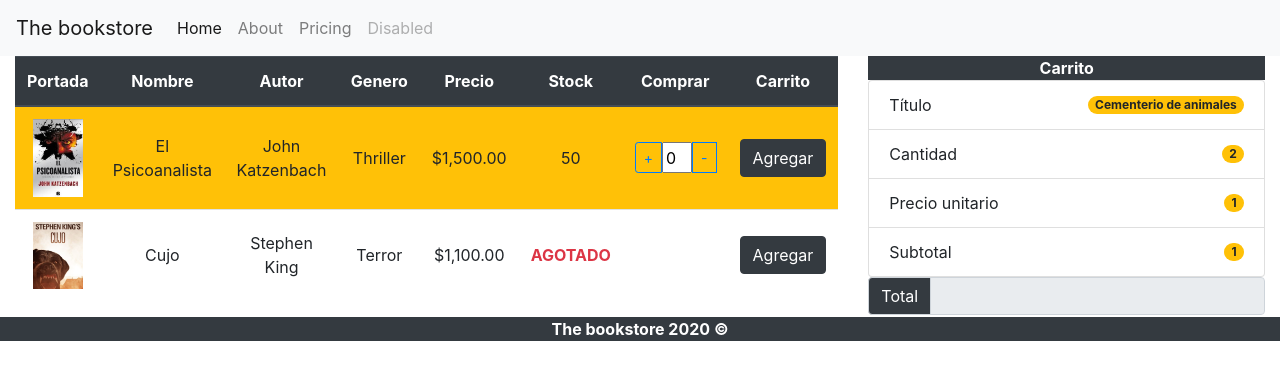
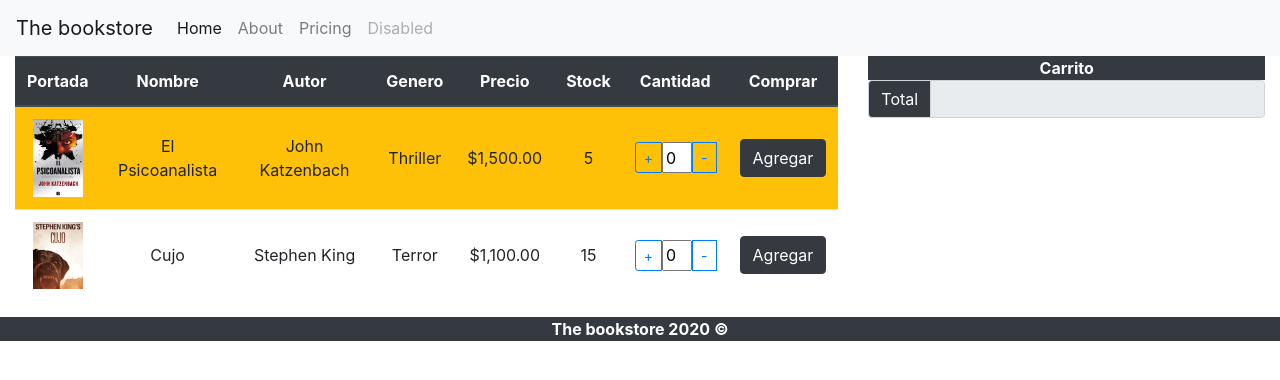
Before and after one commit to cattsas/angular-bokstore, an Angular app: page /books in a window 1280 px wide. Shown: the top 380 px of the page. Built offline with nearby package versions, Linux system fonts and the light colour scheme.

Commit message:
Se crea servicio y se implementa inyeccion de dependencias, aun no carga en el carrito

```diff
--- /dev/null
+++ b/src/app/book-cart.service.ts
@@ -0,0 +1,30 @@
+import { Injectable } from '@angular/core';
+import { BehaviorSubject } from 'rxjs';
+import { Book } from './book-list/Book';
+
+@Injectable({
+  providedIn: 'root'
+})
+export class BookCartService {
+
+  private _myList: Book [] = [];
+
+  myList: BehaviorSubject<Book[]> = new BehaviorSubject([]);
+
+  constructor() { }
+
+  addToCart(book: Book) {
+    let item: Book = this._myList.find((value1) => value1.nombre == book.nombre);
+    if (!item) {
+      this._myList.push({ ... book});
+    }
+    else {
+      item.cantidad+=book.cantidad;
+    }
+
+    console.table(this._myList);
+    this.myList.next(this._myList);//equivalente al emmit de eventos
+
+  }
+
+}
--- a/src/app/book-chart/book-chart.component.html
+++ b/src/app/book-chart/book-chart.component.html
@@ -1,21 +1,10 @@
 <span class="text-white font-weight-bold bg-dark d-flex justify-content-center">Carrito</span>
 <ul class="list-group">
-    <li class="list-group-item d-flex justify-content-between align-items-center">
-        Título
-        <span class="badge badge-warning badge-pill">Cementerio de animales</span>
+    <li *ngFor="let book of myList$ | async" class="list-group-item d-flex justify-content-between align-items-center">
+
+        <span class="badge badge-warning badge-pill">Título:{{book.nombre}}</span>
     </li>
-    <li class="list-group-item d-flex justify-content-between align-items-center">
-        Cantidad
-        <span class="badge badge-warning badge-pill">2</span>
-    </li>
-    <li class="list-group-item d-flex justify-content-between align-items-center">
-        Precio unitario
-        <span class="badge badge-warning badge-pill">1</span>
-    </li>
-    <li class="list-group-item d-flex justify-content-between align-items-center">
-        Subtotal
-        <span class="badge badge-warning badge-pill">1</span>
-    </li>
+
 </ul>
 
 <div class="input-group">
--- a/src/app/book-chart/book-chart.component.ts
+++ b/src/app/book-chart/book-chart.component.ts
@@ -1,4 +1,7 @@
 import { Component, OnInit } from '@angular/core';
+import { Observable } from 'rxjs';
+import { BookCartService } from '../book-cart.service';
+import { Book } from '../book-list/Book';
 
 @Component({
   selector: 'app-book-chart',
@@ -7,7 +10,12 @@ import { Component, OnInit } from '@angular/core';
 })
 export class BookChartComponent implements OnInit {
 
-  constructor() { }
+  myList$: Observable<Book[]>;
+
+  constructor (private cart: BookCartService) {
+    this.myList$ = cart.myList.asObservable();
+
+   }
 
   ngOnInit(): void {
   }
--- a/src/app/book-list/book-list.component.html
+++ b/src/app/book-list/book-list.component.html
@@ -7,8 +7,8 @@
             <th scope="col">Genero</th>
             <th scope="col">Precio</th>
             <th scope="col">Stock</th>
-            <th scope="col">Comprar </th>
-            <th scope="col">Carrito</th>
+            <th scope="col">Cantidad</th>
+            <th scope="col">Comprar</th>
         </tr>
     </thead>
     <tbody>
@@ -25,7 +25,7 @@
                 <app-input-cant [(cant)]="book.cantidad" [max]="book.stock" *ngIf="book.stock" (maxReached)="maxReached($event)"></app-input-cant>
 
             </td>
-            <td class="align-middle "><button type="button " class="btn btn-dark ">Agregar</button></td>
+            <td *ngIf="book.stock>0" class="align-middle "><button type="button " class="btn btn-dark " (click)="addToCart(book)">Agregar</button></td>
         </tr>
 
     </tbody>
--- a/src/app/book-list/book-list.component.ts
+++ b/src/app/book-list/book-list.component.ts
@@ -1,4 +1,5 @@
 import { Component, OnInit } from '@angular/core';
+import { BookCartService } from '../book-cart.service';
 import { Book } from './Book';
 @Component({
   selector: 'app-book-list',
@@ -13,7 +14,7 @@ export class BookListComponent implements OnInit {
         "genero":"Thriller",
         "precio":1500,
         "imagen":"assets/images/psicoanalista.jpg",
-        "stock":50,
+        "stock":5,
         "best_seller":true,
         "cantidad":0
       },
@@ -23,13 +24,22 @@ export class BookListComponent implements OnInit {
       "genero":"Terror",
       "precio":1100,
       "imagen":"assets/images/cujo.jpg",
-      "stock":0,
+      "stock":15,
       "best_seller":false,
       "cantidad":0
   }]
-  constructor() { }
+
+
+  constructor(private cart: BookCartService) {
+  this.cart= new BookCartService();}
 
   ngOnInit(): void {
+  }
+
+  addToCart(book): void{
+    this.cart.addToCart(book);
+    book.stock-=book.cantidad;
+    book.cantidad=0;
   }
 
   maxReached (msg: string){
--- a/src/app/input-cant/input-cant.component.html
+++ b/src/app/input-cant/input-cant.component.html
@@ -1,7 +1,7 @@
 <div class="input-group mb-0">
     <div class="input-group-prepend" id="button-addon3">
         <button class="btn btn-outline-primary btn-sm" type="button" (click)="sumStock()">+</button>
-        <input type="text" class="form-control" (keyup)="modCantidad ($event,cant)" onkeypress="return (event.charCode >= 48 && event.charCode <= 57)" [(ngModel)]="cant" maxlength="2" class="inputCant">
+        <input type="text" class="form-control" onkeypress="return (event.charCode >= 48 && event.charCode <= 57)" [(ngModel)]="cant" maxlength="2" class="inputCant">
         <button class="btn btn-outline-primary btn-sm" type="button" (click)="decStock()">-</button>
     </div>
 </div>
--- a/src/app/input-cant/input-cant.component.ts
+++ b/src/app/input-cant/input-cant.component.ts
@@ -41,11 +41,5 @@ export class InputCantComponent implements OnInit {
     }
   }
 
-  modCantidad (event,book: Book): void{
-    if (event.key<='0' || event.key>='9') {
 
-      console.log(event.key);
-      this.cantChange.emit(this.cant);
-    };
-  }
 }
```
Also changed, not shown: 1 other file (tests, documents, lock files or other folders).
